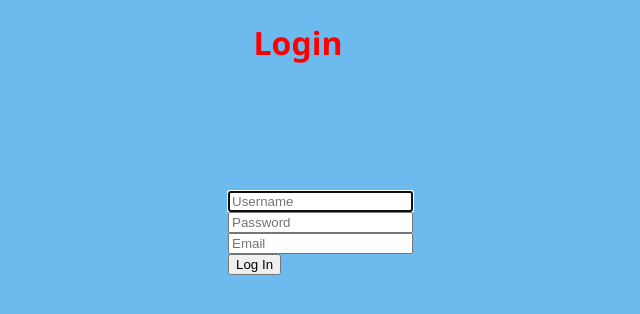
After one commit to luza78/cs50x_project_2023, a Flask app: page /login in a window 1280 px wide. The commit adds this page. Shown: the top 314 px of the page, without its empty margins (342-982 px from the left). Run offline with Flask 3, Linux system fonts and the light colour scheme.

Commit message:
added db

```diff
--- a/app.py
+++ b/app.py
@@ -1,11 +1,33 @@
-from flask import Flask, render_template
+from flask import Flask, render_template, redirect, request, session, flash
+from flask_session import Session
 import sqlite3
+from helpers import login_required
 
 # Configure Flask
 app = Flask(__name__)
 
 
+# Use filesystem instead of cookies
+app.config["SESSION_PERMANENT"] = False
+app.config["SESSION_TYPE"] = "filesystem"
+Session(app)
+
+
+@app.route("/login")
+def login():
+    if request.method == "POST":
+        return None
+    return render_template("login.html")
+
+@app.route("/register")
+def register():
+    if request.method == "POST":
+        return None
+    return render_template("register.html")
+
+
 @app.route("/")
+@login_required
 def index():
     return render_template("index.html")
 
--- a/static/styles.css
+++ b/static/styles.css
@@ -2,10 +2,17 @@
     text-align: center;
     font-family:'Segoe UI', Tahoma, Geneva, Verdana, sans-serif;
     color: red;
-    outline-color: blue;
+    outline-color: rgb(99, 99, 238);
 
 }
 
 body {
-    background-color: rgb(82, 16, 16);
+    background-color: rgb(109, 186, 238);
 }
+
+form {
+    margin-left: auto;
+    margin-right: auto;
+    margin-top: 10%;
+    width: 140px;
+}
--- a/templates/index.html
+++ b/templates/index.html
@@ -1,9 +1,9 @@
 {% extends "layout.html" %}
 
 {% block title %}
-Project
+Project Index
 {% endblock %}
 
 {% block body %}
-    <h1 class="title">TEST</h1>
+    <h1 class="title">Index</h1>
 {% endblock %}
--- a/templates/layout.html
+++ b/templates/layout.html
@@ -9,7 +9,6 @@
 
     </head>
     <body>
-        <p>this is a test</p>
         {% block body %}
         {% endblock %}
     </body>
--- /dev/null
+++ b/templates/login.html
@@ -0,0 +1,22 @@
+{% extends "layout.html" %}
+
+{% block title %}
+Project Login
+{% endblock %}
+
+{% block body %}
+    <h1 class="title">Login</h1>
+
+    <form action="/login" method="post">
+        <div>
+            <input autocomplete="off" autofocus class="form-control mx-auto w-auto" name="username" placeholder="Username" type="text">
+        </div>
+        <div>
+            <input class="form-control mx-auto w-auto" name="password" placeholder="Password" type="password">
+        </div>
+        <div>
+            <input name="email" placeholder="Email" type="text">
+        </div>
+        <button class="btn btn-primary" type="submit">Log In</button>
+    </form>
+{% endblock %}
```
Also changed, not shown: helpers.py (added, +10 -0 lines), templates/register.html (added, +18 -0 lines), intranet.db (added), 1 other file.
